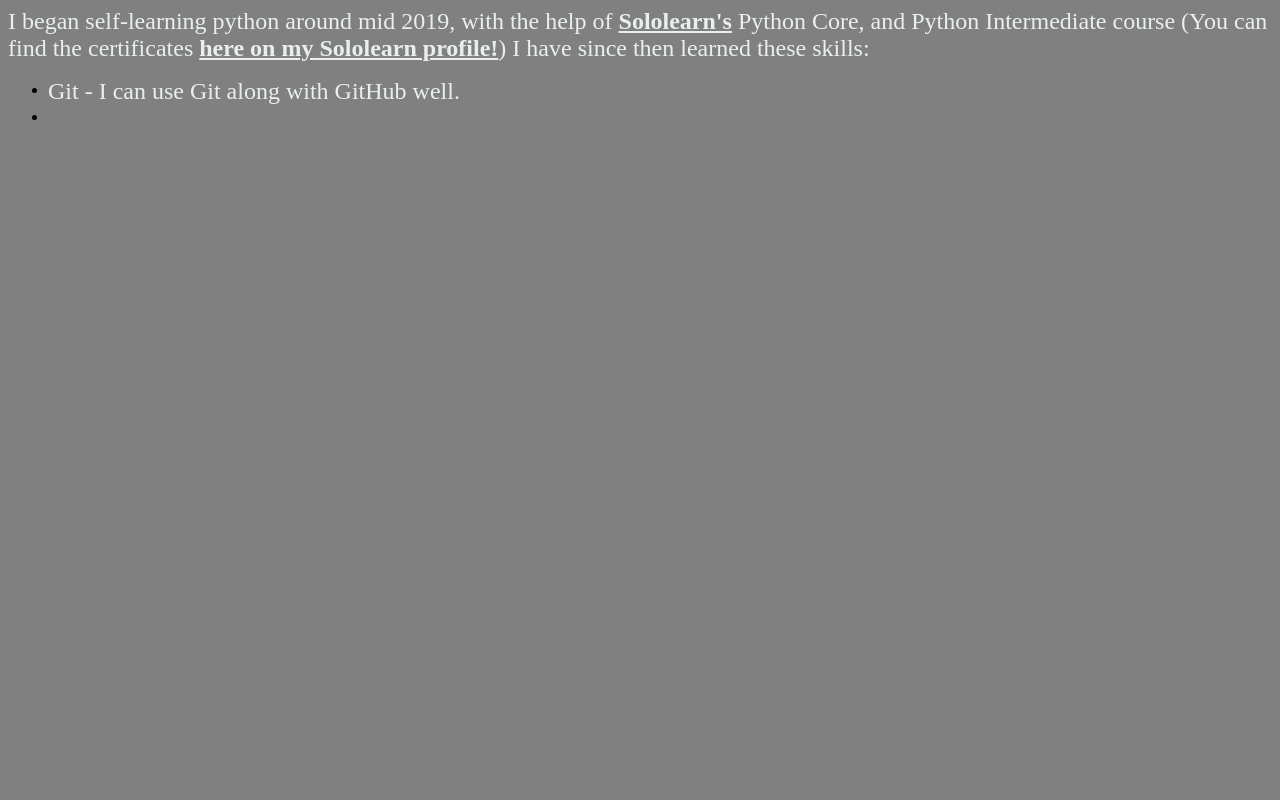
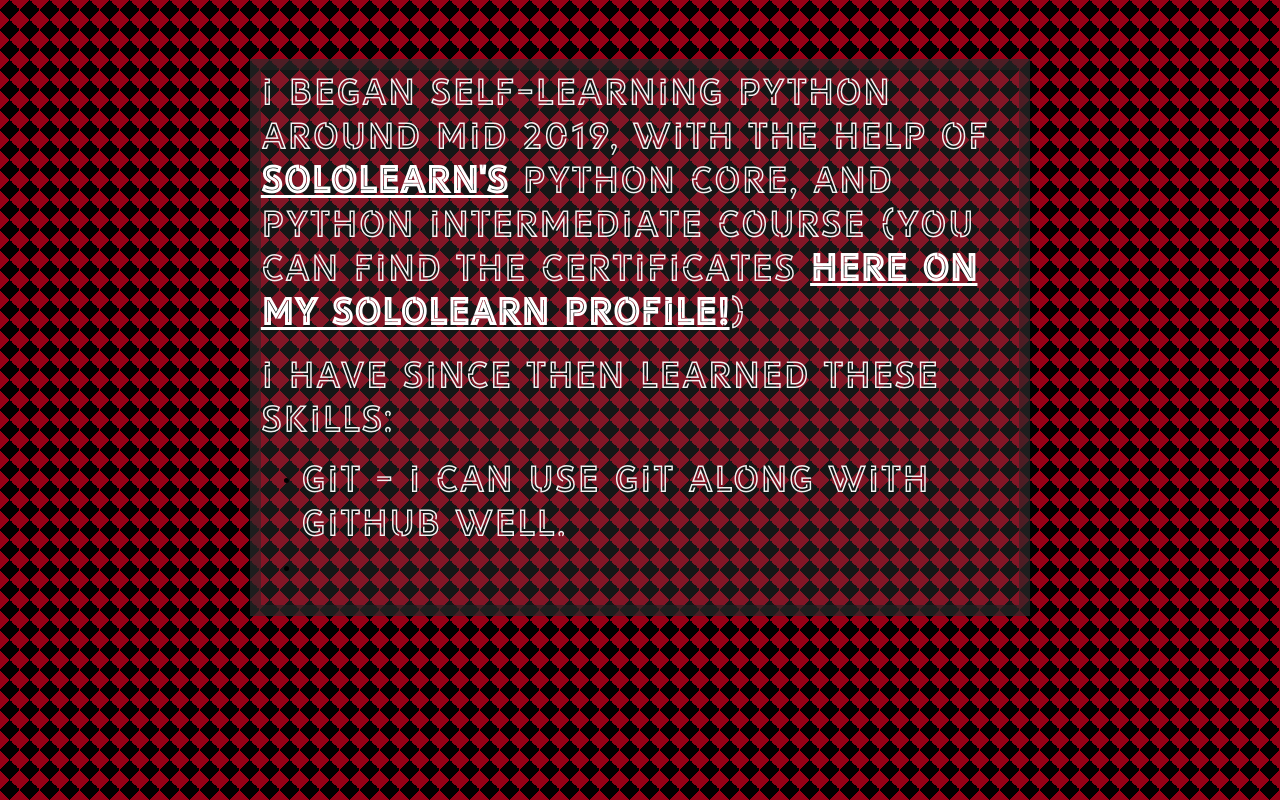
Before and after one commit to BeeMoe5/beemoe5.github.io, a plain HTML site: page src/index.html in a window 1280 px wide. Drawn offline with Linux system fonts and the light colour scheme.

Commit message:
expirementing with backgrounds and fonts

```diff
--- a/src/index.css
+++ b/src/index.css
@@ -1,14 +1,34 @@
 :root {
-    --text-color: rgb(233, 239, 239);
+    --text-color: #f2f2f2;
+    --bg-rhombus-color1: #940016;
+    --bg-rhombus-color2: #000000;
+}
+
+@font-face {
+    font-family: "Painting With Chocolate";
+    src: url("fonts/Painting_With_Chocolate.ttf");
+}
+
+@font-face {
+    font-family: "Library Three AM";
+    src: url("fonts/Library\ 3\ am.otf");
 }
 
 body {
-    background-color: gray;
+    background-image: linear-gradient(135deg, var(--bg-rhombus-color1) 25%, transparent 25%), linear-gradient(225deg, var(--bg-rhombus-color1) 25%, transparent 25%), linear-gradient(45deg, var(--bg-rhombus-color1) 25%, transparent 25%), linear-gradient(315deg, var(--bg-rhombus-color1) 25%, var(--bg-rhombus-color2) 25%);
+    background-position: 20px 0, 20px 0, 0 0, 0 0;
+    background-size: 20px 20px;
+    background-repeat: repeat;
 }
 
-#bb {
-    border-color: yellow;
-    border-radius: 100%;
+#box {
+    width: 60%;
+    margin: 5ch auto;
+    background-color: #51515145;
+    border-style: solid;
+    border-color: #2424248e;
+    border-width: 1ch;
+    font-family: "Library Three AM";
 }
 
 #paragraph p {
@@ -20,6 +40,6 @@ body {
 }
 
 #paragraph a {
-    color: var(--text-color);
+    color: #ffffff;
     font-weight: bold;
 }
--- a/src/index.html
+++ b/src/index.html
@@ -8,13 +8,14 @@
 </head>
 
 <body>
-    <div id="bb">
+    <div id="box">
         <div id="paragraph">
             <p>I began self-learning python around mid 2019, with the help of
                 <a href="https://sololearn.com">Sololearn's</a>
                 Python Core, and Python Intermediate course (You can find the certificates
                 <a href="https://www.sololearn.com/profile/14717809">here on my Sololearn profile!</a>)
             </p>
+            <br><br>
             <p>
                 I have since then learned these skills:
             <ul>
```
Also changed, not shown: src/fonts/Library 3 am.otf (added), 1 other file.
